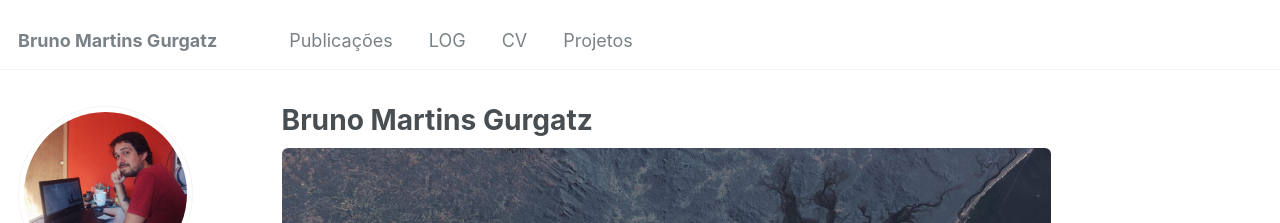
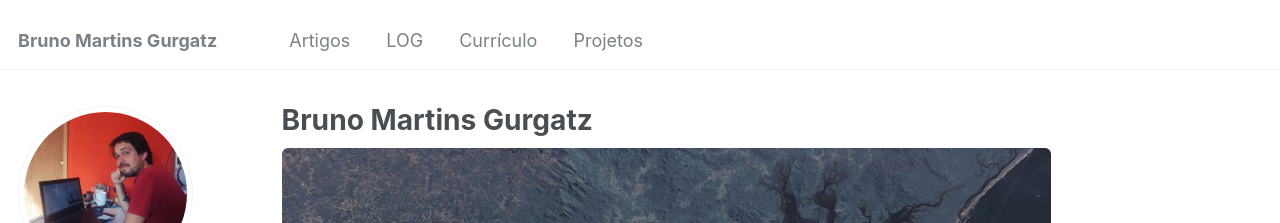
Before and after one commit to brunogurgatz/brunogurgatz.github.io, a Jekyll site: the page built from _pages/about.md, in a window 1280 px wide. Shown: the top 223 px of the page. Built offline with Jekyll 4.4.1, drawn with Linux system fonts in a browser that asks for light colours; some web fonts are replaced.

Commit message:
Update navigation.yml

```diff
--- a/_data/navigation.yml
+++ b/_data/navigation.yml
@@ -5,13 +5,13 @@
 # prevent it from being included in the site.
 
 main:
-  - title: "Publicações"
+  - title: "Artigos"
     url: /publications/
 
   - title: "LOG"
     url: /year-archive/
 
-  - title: "CV"
+  - title: "Currículo"
     url: /cv/
 
   - title: "Projetos"
```
